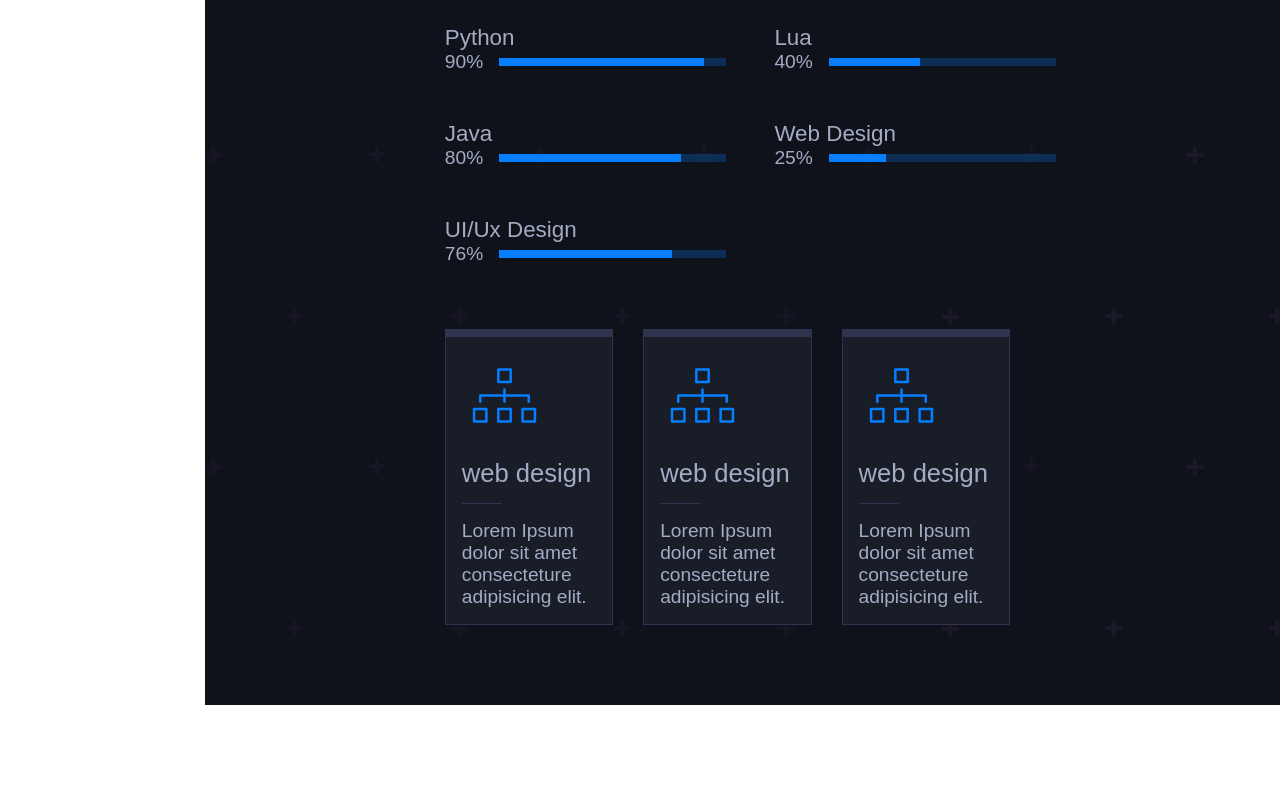
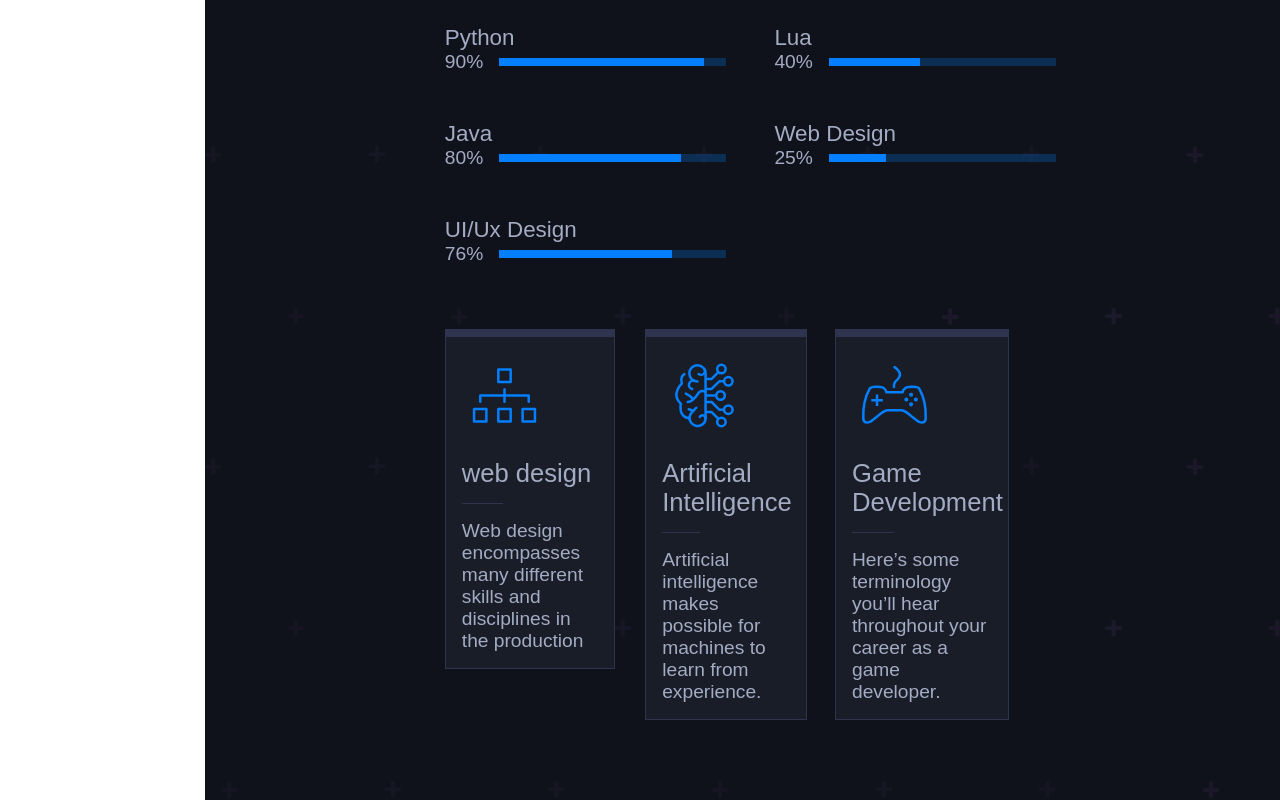
Before and after one commit to shafeenashaikh/React-Portfolio, a React (Create React App) app: page /about in a window 1280 px wide. Shown: the part 980-1780 px from the top of the page. Before the commit the page ends 1685 px from the top, so only its background shows below. Built offline with nearby package versions, Linux system fonts and the light colour scheme; a web font is replaced by a local one.

Commit message:
added different services to the service section

```diff
--- a/src/Pages/AboutPage.js
+++ b/src/Pages/AboutPage.js
@@ -3,7 +3,9 @@ import ImageSection from '../Components/ImageSection';
 import ServicesSection from '../Components/ServicesSection';
 import SkillsSection from '../Components/SkillsSection';
 import Tittle from '../Components/Tittle';
-import design from '../images/design.svg'
+import design from '../images/design.svg';
+import intelligence from '../images/intelligence.svg'
+import gamedev from '../images/game-dev.svg'
 
 function AboutPage() {
     return (
@@ -24,13 +26,13 @@ function AboutPage() {
             </div>
             <div className="services-container">
                 <ServicesSection image={design} title={'web design'}
-                    text={'Lorem Ipsum dolor sit amet consecteture adipisicing elit.'}
+                    text={'Web design encompasses many different skills and disciplines in the production'}
                 />
-                 <ServicesSection image={design} title={'web design'}
-                    text={'Lorem Ipsum dolor sit amet consecteture adipisicing elit.'}
+                 <ServicesSection image={intelligence} title={'Artificial Intelligence'}
+                    text={'Artificial intelligence makes possible for machines to learn from experience.'}
                 />
-                 <ServicesSection image={design} title={'web design'}
-                    text={'Lorem Ipsum dolor sit amet consecteture adipisicing elit.'}
+                 <ServicesSection image={gamedev} title={'Game Development'}
+                    text={'Here’s some terminology you’ll hear throughout your career as a game developer.'}
                 />
 
             </div>
```
